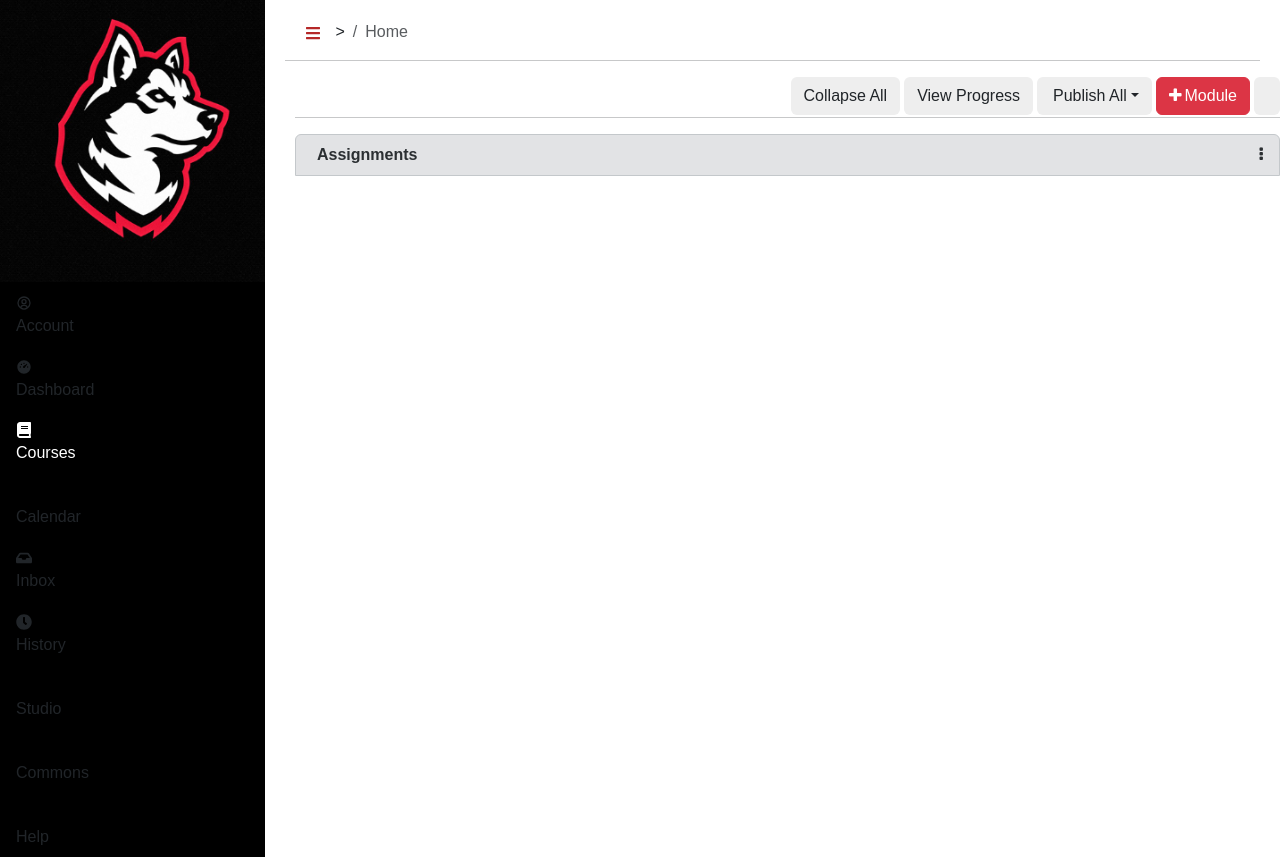
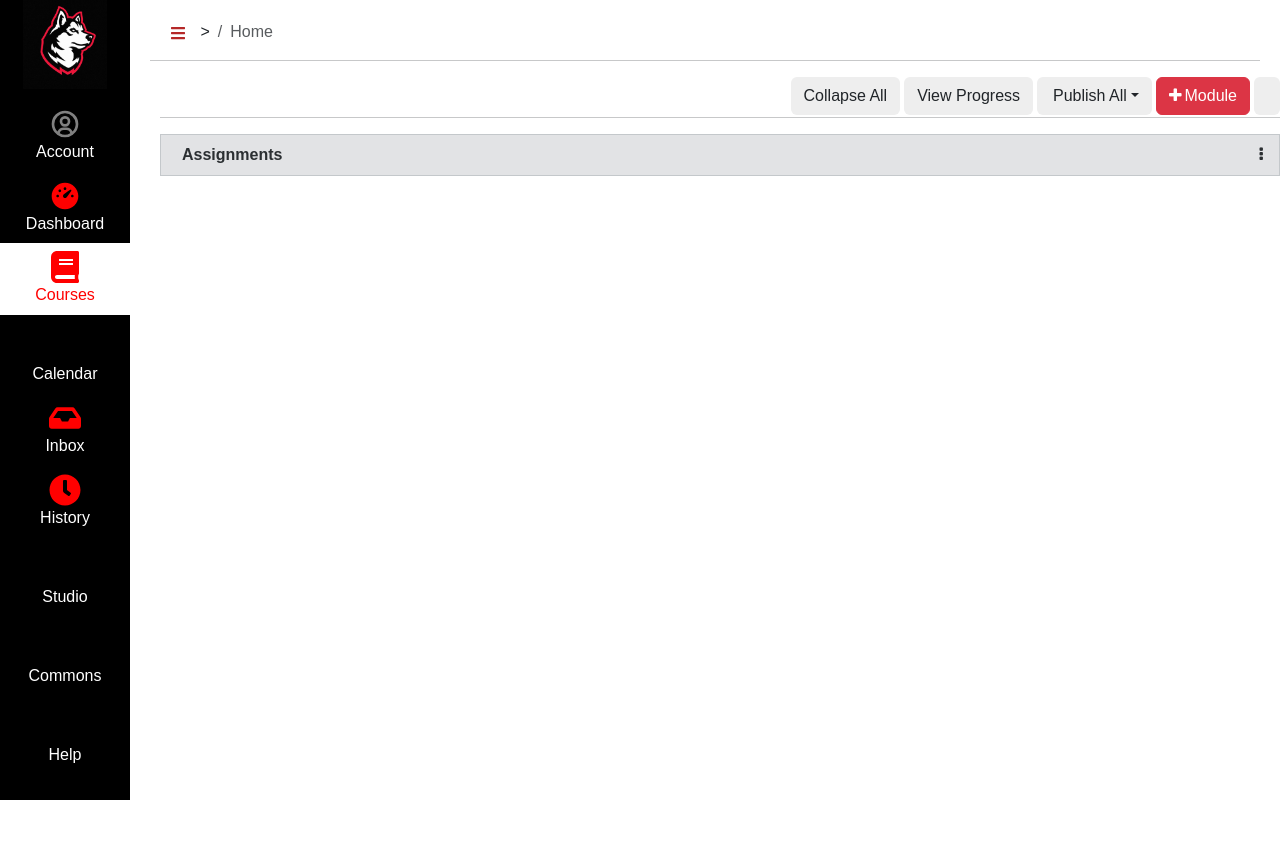
Before and after one commit to adigitadi/kanbas-react-web-app, a React (Create React App) app: page /#/Kanbas/Courses in a window 1280 px wide. After the commit the page ends 800 px from the top, so only its background shows below. Built offline with nearby package versions, Linux system fonts and the light colour scheme; some icons are missing.

Commit message:
correction

```diff
--- a/package.json
+++ b/package.json
@@ -8,6 +8,8 @@
     "@testing-library/user-event": "^13.5.0",
     "bootstrap": "^5.3.2",
     "font-awesome": "^4.7.0",
+    "jquery": "^3.7.1",
+    "popper.js": "^1.16.1",
     "react": "^18.2.0",
     "react-bootstrap": "^2.9.0",
     "react-dom": "^18.2.0",
--- a/src/Kanbas/Courses/CourseNavigation/index.js
+++ b/src/Kanbas/Courses/CourseNavigation/index.js
@@ -1,5 +1,7 @@
 import { Link, useParams, useLocation } from 'react-router-dom';
 import './index.css';
+import 'bootstrap/dist/css/bootstrap.min.css';
+
 
 const CourseNavigation = () => {
   const links = ['Home', 'Modules', 'Piazza','Zoom Meetings','Assignments','Quizzes','Grades','People',
--- a/src/Kanbas/Courses/CoursesHome/CourseHomeContent/index.js
+++ b/src/Kanbas/Courses/CoursesHome/CourseHomeContent/index.js
@@ -28,13 +28,16 @@ const CourseHomeContent = () => {
             <i class="fa-regular fa-circle-check"></i>Publish All
           </button>
           <div class="dropdown-menu" aria-labelledby="dropdownMenuButton">
-            <a class="dropdown-item" href="#/Kanbas/Dashboard" onClick={(e) => e.preventDefault()}>
+          {/*eslint-disable-next-line*/}
+            <a class="dropdown-item" href="#" onClick={(e) => e.preventDefault()}>
               Publish All
             </a>
-            <a class="dropdown-item" href="#/Kanbas/Dashboard" onClick={(e) => e.preventDefault()}>
+            {/*eslint-disable-next-line*/}
+            <a class="dropdown-item" href="#" onClick={(e) => e.preventDefault()}>
               Publish all items and modules
             </a>
-            <a class="dropdown-item" href="#/Kanbas/Dashboard" onClick={(e) => e.preventDefault()}>
+            {/*eslint-disable-next-line*/}
+            <a class="dropdown-item" href="#" onClick={(e) => e.preventDefault()}>
               UnPublish
             </a>
           </div>
--- a/src/Kanbas/KanbasNavigation/index.js
+++ b/src/Kanbas/KanbasNavigation/index.js
@@ -1,8 +1,9 @@
 import { Link, useLocation } from "react-router-dom";
 import {BiUserCircle} from 'react-icons/bi';
 import {RiDashboard3Fill} from 'react-icons/ri';
-import { FaBook, FaInbox, FaClock } from 'react-icons/fa';
-import { FaArrowRightFromBracket,FaCalendarDays,FaCircleQuestion,FaYoutube} from 'react-icons/fa6';
+import { FaUser, FaBook, FaInbox, FaClock } from 'react-icons/fa';
+import { FaArrowRightFromBracket,FaCalendarDays,FaCircleQuestion,FaGauge,FaYoutube} from 'react-icons/fa6';
+import styles from './index.css';
 
 
 function KanbasNavigation() {
@@ -24,8 +25,8 @@ function KanbasNavigation() {
     <div style={{backgroundColor:"black"}}>
       <div className="wd_kanbas_navigation wd-col-flex">
         <div className="wd_logo_container">
-        {/* eslint-disable-next-line */}
-          <a href="#" onClick={(e) => e.preventDefault()}>
+          {/* eslint-disable-next-line */}
+          <a href="#">
             <img
               src={require('../../images/northeastern.png')}
               className="wd_logo"
--- a/src/index.js
+++ b/src/index.js
@@ -3,7 +3,7 @@ import ReactDOM from 'react-dom/client';
 //import './index.css';
 import App from './App';
 import reportWebVitals from './reportWebVitals';
-import 'bootstrap/dist/css/bootstrap.min.css'
+import 'bootstrap/dist/css/bootstrap.min.css';
 
 const root = ReactDOM.createRoot(document.getElementById('root'));
 root.render(
```
Also changed, not shown: 1 other file (tests, documents, lock files or other folders).
